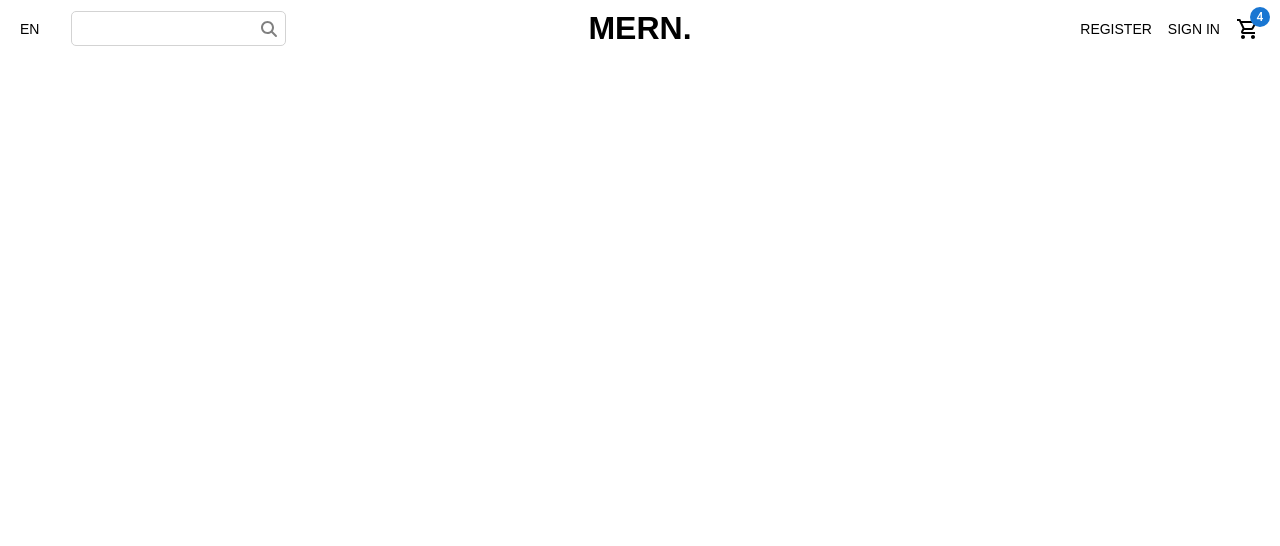
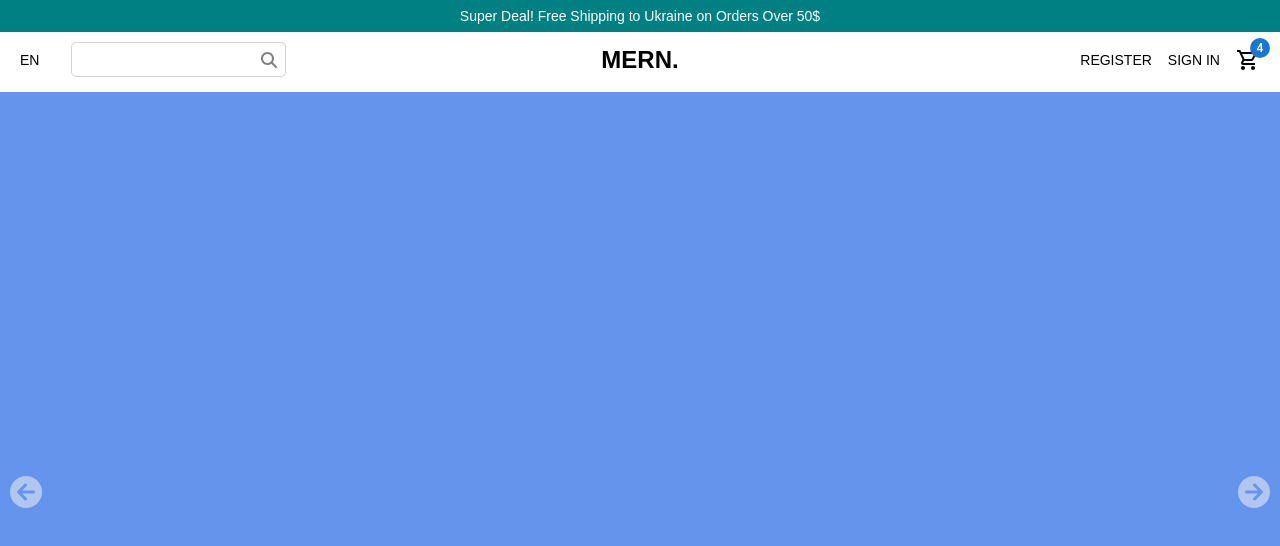
Before and after one commit to khomenk0code/shop-mern, a React (Create React App) app: page / in a window 1280 px wide. Shown: the top 546 px of the page. Built offline with nearby package versions, Linux system fonts and the light colour scheme.

Commit message:
chore: add AD component, slider WIP

```diff
--- /dev/null
+++ b/src/components/anonouncement.component.tsx
@@ -0,0 +1,21 @@
+import React from 'react';
+import styled from "styled-components";
+
+const Container = styled.div`
+  height: 2rem;
+  background-color: #008080;
+  color: #fff;
+  display: flex;
+  align-items: center;
+  justify-content: center;
+  font-size: 14px;
+`
+
+const Announcement: React.FC = () =>
+    (
+        <Container>
+            Super Deal! Free Shipping to Ukraine on Orders Over 50$
+        </Container>
+    );
+
+export default Announcement;
--- a/src/components/navbar.component.tsx
+++ b/src/components/navbar.component.tsx
@@ -41,7 +41,7 @@ const Container = styled.div`
   height: 60px;
 `
 
-const Wrapper = styled.div`
+const Wrapper = styled.nav`
   padding: 10px 20px;
   display: flex;
   align-items: center;
--- /dev/null
+++ b/src/components/slider.component.tsx
@@ -0,0 +1,50 @@
+import React from 'react';
+import styled from "styled-components";
+import { FontAwesomeIcon } from "@fortawesome/react-fontawesome";
+import { faCircleArrowLeft, faCircleArrowRight } from "@fortawesome/free-solid-svg-icons";
+
+type ArrowProps = {
+    direction: "left" | "right";
+};
+
+const Slider: React.FC = () => {
+    return (
+        <Container>
+            <Arrow direction="left">
+                <FontAwesomeIcon icon={faCircleArrowLeft} size="2xl" color="#fff7f7" />
+            </Arrow>
+            <Arrow direction="right">
+                <FontAwesomeIcon icon={faCircleArrowRight} size="2xl" color="#fff7f7" />
+            </Arrow>
+        </Container>
+    );
+};
+
+const Container = styled.div`
+  width: 100%;
+  height: 100vh;
+  display: flex;
+  background: #6495ed;
+  position: relative;
+`;
+
+const Arrow = styled.div<ArrowProps>`
+  display: flex;
+  align-items: center;
+  justify-content: center;
+  position: absolute;
+  margin: auto;
+  top: 0;
+  bottom: 0;
+  left: ${(props) => props.direction === "left" && "10px"};
+  right: ${(props) => props.direction === "right" && "10px"};
+  cursor: pointer;
+  opacity: 0.5;
+  border-radius: 50%;
+  height: 1rem;
+`;
+
+
+
+
+export default Slider;
--- a/src/pages/home.page.tsx
+++ b/src/pages/home.page.tsx
@@ -1,12 +1,16 @@
 import React from 'react';
 import Navbar from "../components/navbar.component";
+import Announcement from "../components/anonouncement.component";
+import Slider from "../components/slider.component";
 
 
 
 const Home: React.FC = () => {
     return (
         <div>
+            <Announcement/>
            <Navbar/>
+            <Slider/>
         </div>
     );
 };
```
